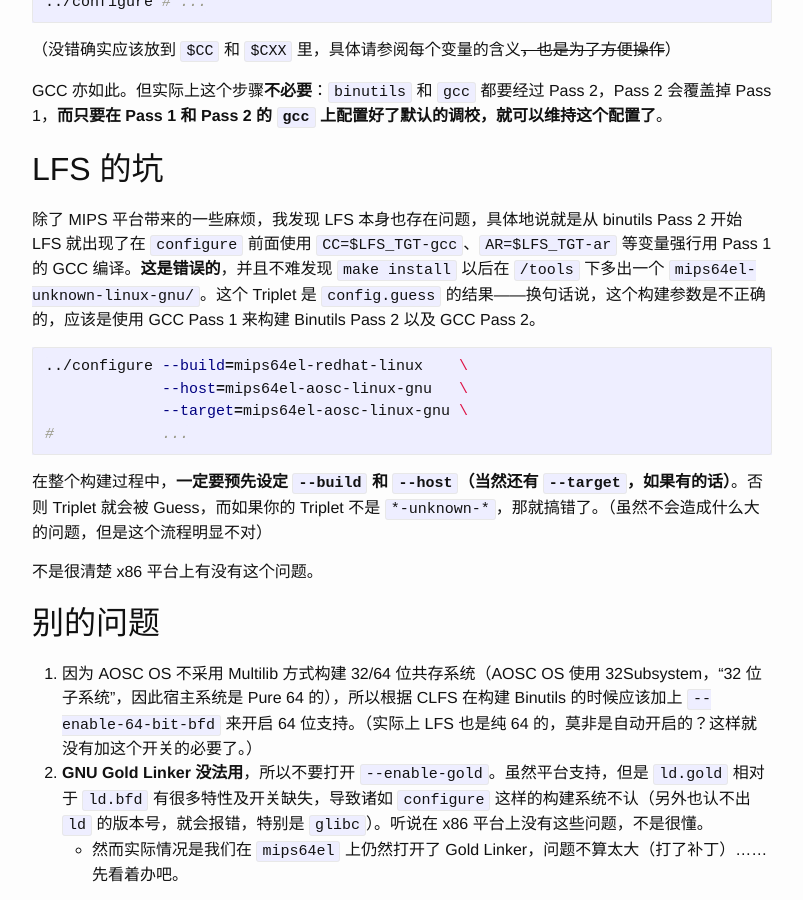
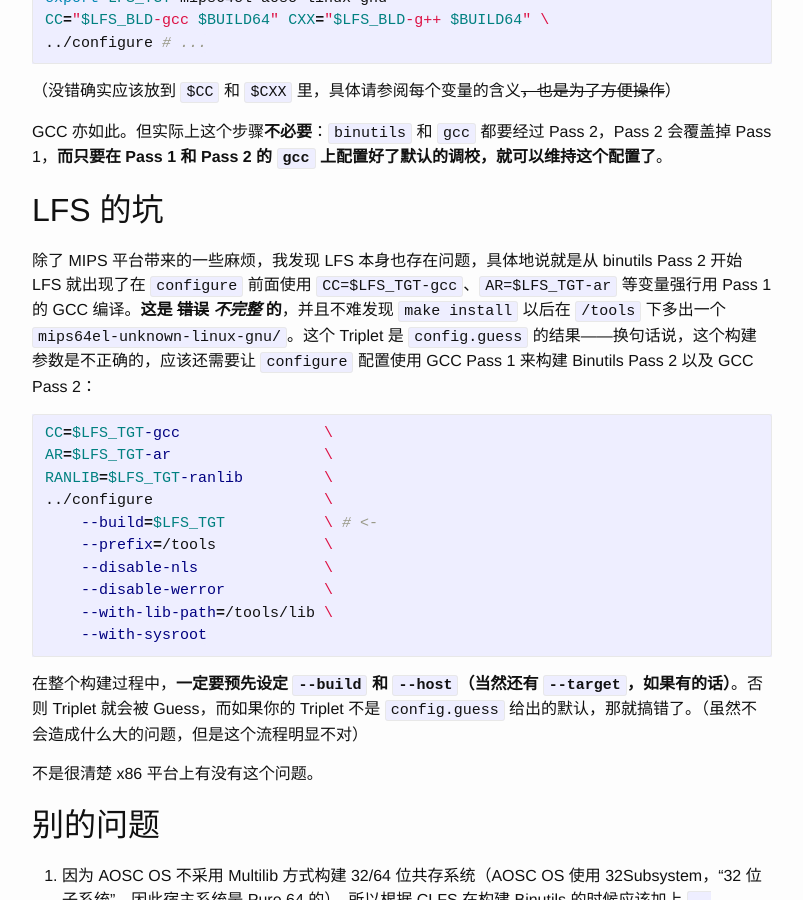
Before and after one commit to lmy441900/lmy441900.github.io, a Jekyll site: the page built from _posts/2016-12-12-lfs-on-mips64-notes.md, in a window 1280 px wide and 900 px high, scrolled down 999 px. Shown: the whole window, without its empty margins (238-1041 px from the left). Built offline with Jekyll 4.4.1, drawn with Linux system fonts in a browser that asks for light colours; some of the changed text lies outside the part shown.

Commit message:
lfs-on-mips64-notes: revise

````diff
--- a/_posts/2016-12-12-lfs-on-mips64-notes.md
+++ b/_posts/2016-12-12-lfs-on-mips64-notes.md
@@ -43,16 +47,22 @@ GCC 亦如此。但实际上这个步骤**不必要**：`binutils` 和 `gcc` 都
 
 ## LFS 的坑
 
-除了 MIPS 平台带来的一些麻烦，我发现 LFS 本身也存在问题，具体地说就是从 binutils Pass 2 开始 LFS 就出现了在 `configure` 前面使用 `CC=$LFS_TGT-gcc`、`AR=$LFS_TGT-ar` 等变量强行用 Pass 1 的 GCC 编译。**这是错误的**，并且不难发现 `make install` 以后在 `/tools` 下多出一个 `mips64el-unknown-linux-gnu/`。这个 Triplet 是 `config.guess` 的结果——换句话说，这个构建参数是不正确的，应该是使用 GCC Pass 1 来构建 Binutils Pass 2 以及 GCC Pass 2。
+除了 MIPS 平台带来的一些麻烦，我发现 LFS 本身也存在问题，具体地说就是从 binutils Pass 2 开始 LFS 就出现了在 `configure` 前面使用 `CC=$LFS_TGT-gcc`、`AR=$LFS_TGT-ar` 等变量强行用 Pass 1 的 GCC 编译。**这是 ~~错误~~ _不完整_ 的**，并且不难发现 `make install` 以后在 `/tools` 下多出一个 `mips64el-unknown-linux-gnu/`。这个 Triplet 是 `config.guess` 的结果——换句话说，这个构建参数是不正确的，应该还需要让 `configure` 配置使用 GCC Pass 1 来构建 Binutils Pass 2 以及 GCC Pass 2：
 
 ```bash
-../configure --build=mips64el-redhat-linux    \
-             --host=mips64el-aosc-linux-gnu   \
-             --target=mips64el-aosc-linux-gnu \
-#            ...
+CC=$LFS_TGT-gcc                \
+AR=$LFS_TGT-ar                 \
+RANLIB=$LFS_TGT-ranlib         \
+../configure                   \
+    --build=$LFS_TGT           \ # <-
+    --prefix=/tools            \
+    --disable-nls              \
+    --disable-werror           \
+    --with-lib-path=/tools/lib \
+    --with-sysroot
 ```
 
-在整个构建过程中，**一定要预先设定 `--build` 和 `--host`（当然还有 `--target`，如果有的话）**。否则 Triplet 就会被 Guess，而如果你的 Triplet 不是 `*-unknown-*`，那就搞错了。（虽然不会造成什么大的问题，但是这个流程明显不对）
+在整个构建过程中，**一定要预先设定 `--build` 和 `--host`（当然还有 `--target`，如果有的话）**。否则 Triplet 就会被 Guess，而如果你的 Triplet 不是 `config.guess` 给出的默认，那就搞错了。（虽然不会造成什么大的问题，但是这个流程明显不对）
 
 不是很清楚 x86 平台上有没有这个问题。
 
````
Also changed, not shown: other parts of _posts/2016-12-12-lfs-on-mips64-notes.md (+4 -0 lines).
